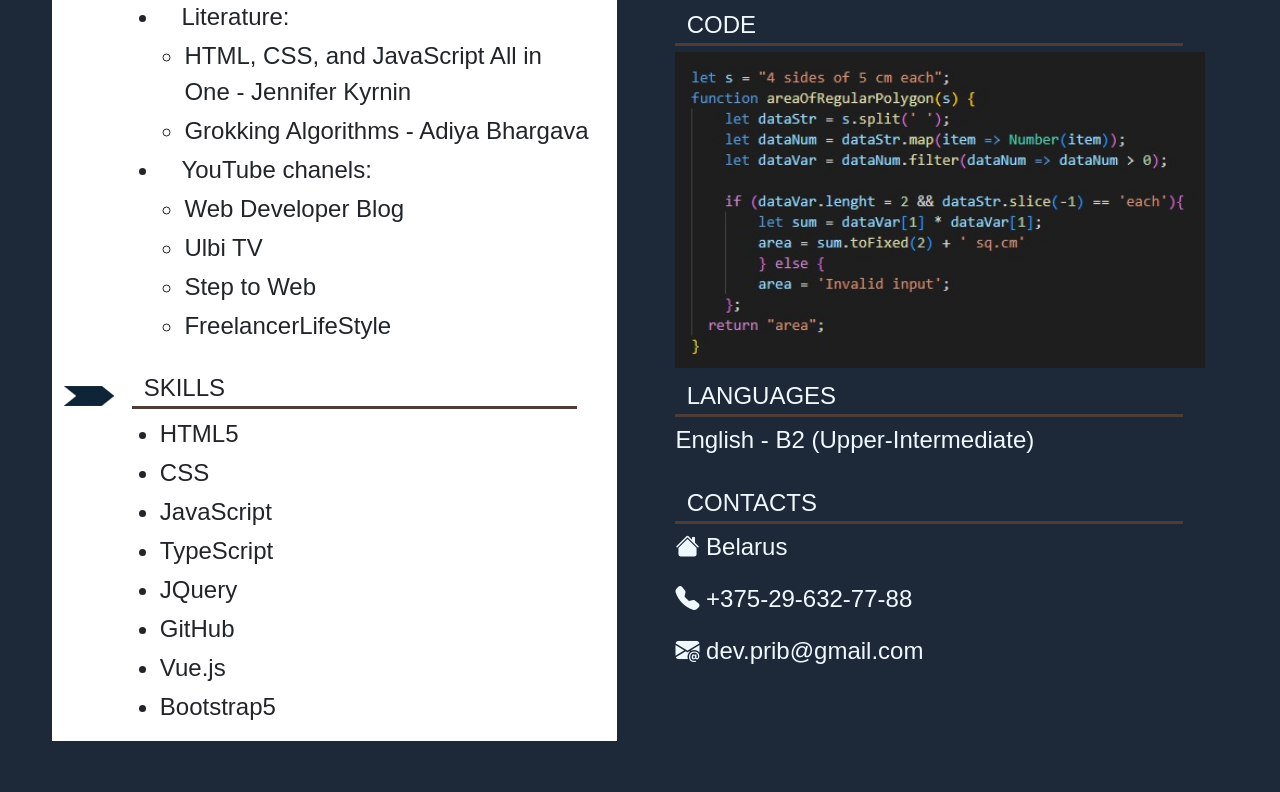
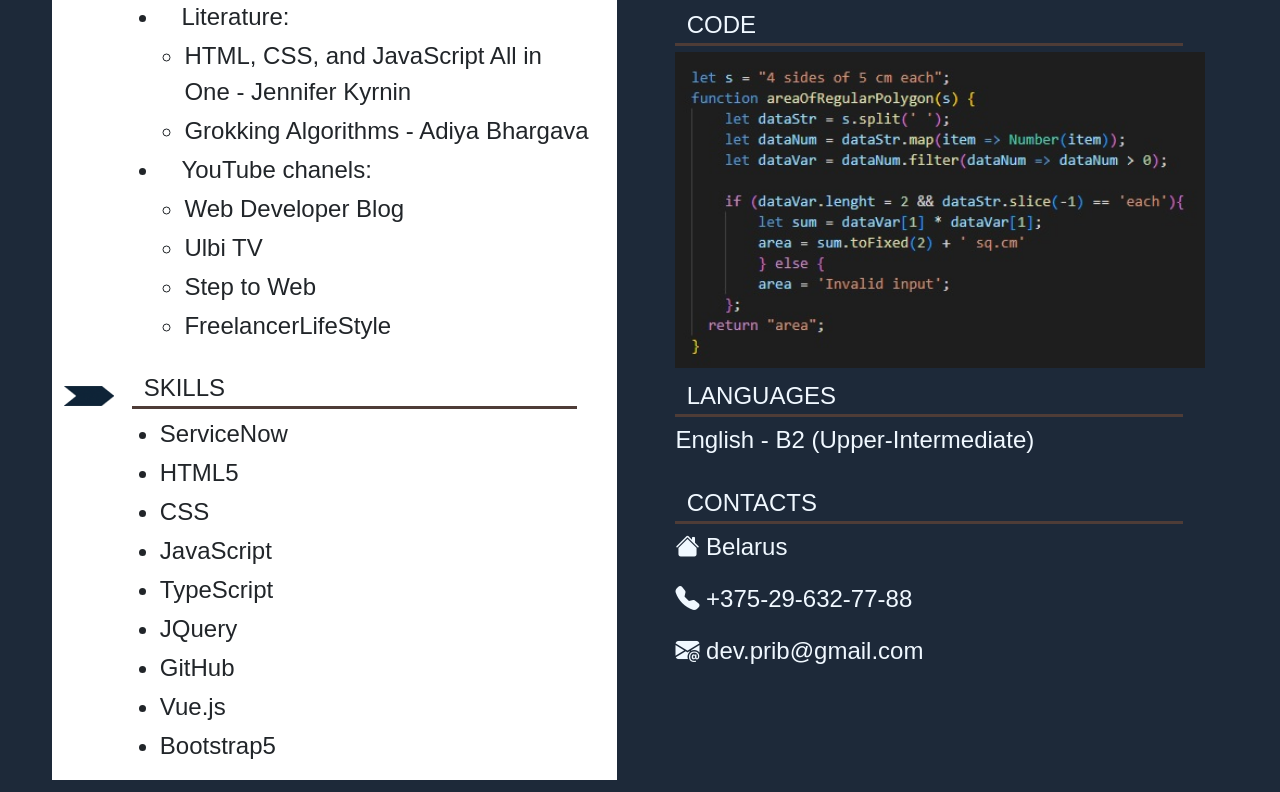
Before and after one commit to Valdis2102/CV, a plain HTML site: page index.html in a window 1280 px wide. Shown: the part 1051-1843 px from the top of the page. Before the commit the page ends 1804 px from the top, so only its background shows below. Drawn offline with nearby package versions, Linux system fonts and the light colour scheme; a web font is replaced by a local one.

Commit message:
Update index.html

```diff
--- a/index.html
+++ b/index.html
@@ -30,7 +30,6 @@
         <div class="main">
           <div class="row">
             <div class="col left">
-
               <div class="block row">
                 <div class="title-ico col">
                   <img src="img/ico.png" class="ico">
@@ -51,7 +50,6 @@
                   </div>
                 </div>
               </div>
-
               <div class="block row">
                 <div class="title-ico col">
                   <img src="img/ico.png" class="ico">
@@ -88,7 +86,6 @@
                   </div>
                 </div>
               </div>
-
               <div class="block row">
                 <div class="title-ico col">
                   <img src="img/ico.png" class="ico">
@@ -102,6 +99,7 @@
                   <div class="row second">
                     <div class="list">
                     <ul>
+                      <li>ServiceNow</li>
                       <li>HTML5</li>
                       <li>CSS</li>
                       <li>JavaScript</li>
@@ -114,13 +112,9 @@
                     </div>
                   </div>
                 </div>
-
-
               </div>
             </div>
-
             <div class="col right">
-
               <div class="block row">
                <div class="discrition col">
                   <div class="row first">
@@ -139,7 +133,6 @@
                   </div>
                 </div>
               </div>
-
               <div class="block row">
                 <div class="discrition col">
                    <div class="row first">
@@ -156,7 +149,6 @@
                    </div>
                  </div>
                </div>
-
                <div class="block row">
                 <div class="discrition col">
                   <div class="row first">
@@ -169,7 +161,6 @@
                   </div>
                 </div>
               </div>
-
               <div class="block row">
                 <div class="discrition col">
                   <div class="row first">
@@ -184,7 +175,6 @@
                   </div>
                 </div>
               </div>
-
               <div class="block row">
                 <div class="discrition col">
                   <div class="row first">
@@ -201,11 +191,9 @@
                   </div>
                 </div>
               </div>
-
           </div>
         </div>
     </div>
     </div>
-
 </body>
 </html>
```
